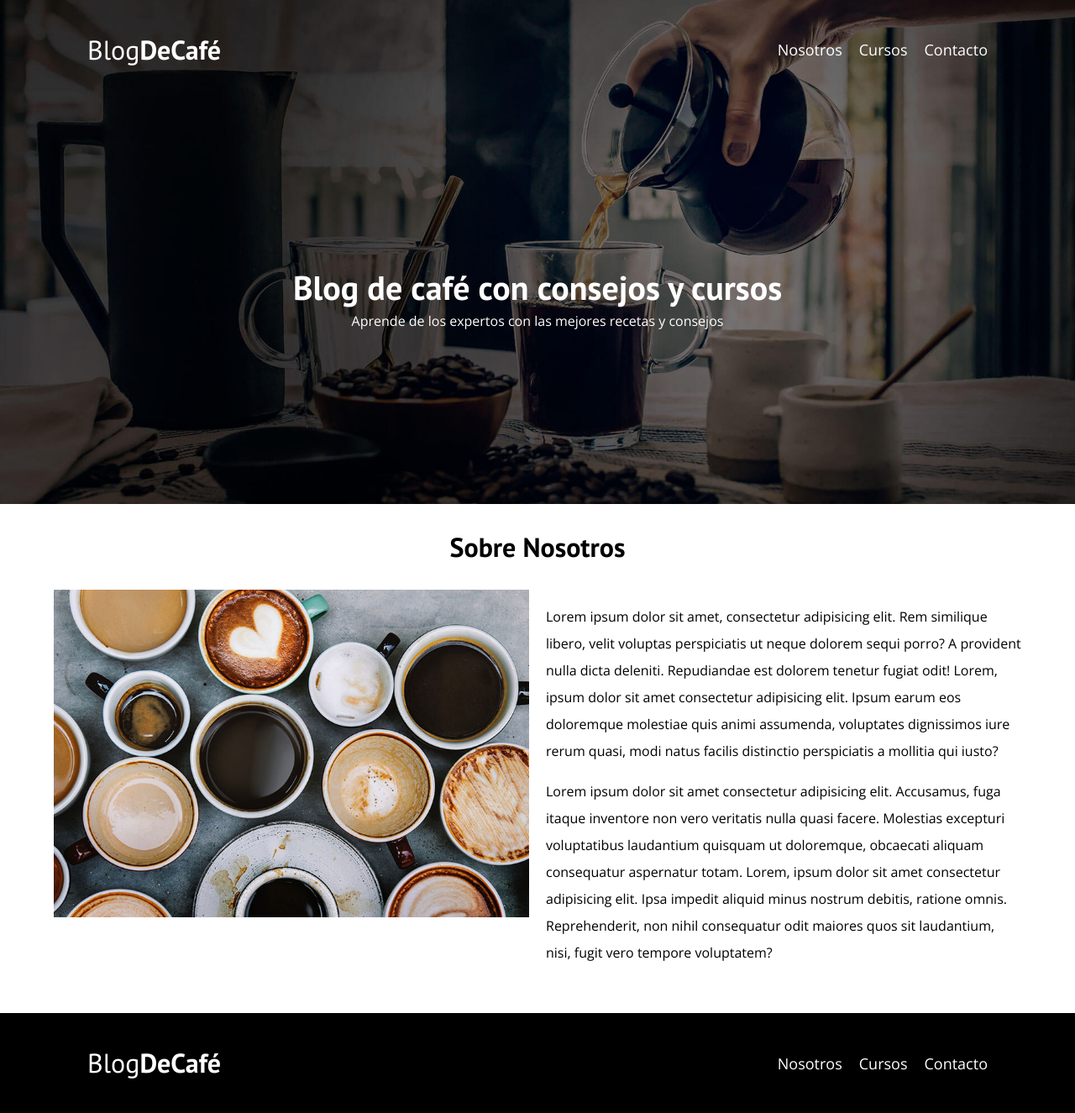
After one commit to DiegoArroyo12/DesarrolloWEB, a PHP site: page /nosotros.html in a window 1280 px wide. The commit adds this page. Shown: the whole page at 84% size. Run offline with PHP 8.4, Linux system fonts and the light colour scheme.

Commit message:
Ceando la Página de Nosotros

```diff
--- a/blogdecafe_inicio/css/style.css
+++ b/blogdecafe_inicio/css/style.css
@@ -56,7 +56,7 @@ h4 {
 }
 
 img {
-    max-width: 0;
+    max-width: 100%;
 }
 
 /* Utilidades */
@@ -209,3 +209,12 @@ img {
     /* padding-bottom: 3rem; */
     margin-top: 4rem;
 }
+
+/* Sobre Nosotros */
+@media (min-width: 768px) {
+    .sobre-nosotros {
+        display: grid;
+        grid-template-columns: repeat(2, 1fr);
+        column-gap: 2rem;
+    }
+}
--- /dev/null
+++ b/blogdecafe_inicio/nosotros.html
@@ -0,0 +1,82 @@
+<!DOCTYPE html>
+<html lang="en">
+<head>
+    <meta charset="UTF-8">
+    <meta name="viewport" content="width=device-width, initial-scale=1.0">
+    <title>BlogDeCafé</title>
+    <link rel="stylesheet" href="css/style.css">
+    <link rel="preconnect" href="https://fonts.googleapis.com">
+    <link rel="preconnect" href="https://fonts.gstatic.com" crossorigin>
+    <link href="https://fonts.googleapis.com/css2?family=Open+Sans&family=PT+Sans:wght@400;700&display=swap" rel="stylesheet">
+    <link rel="stylesheet" href="css/normalize.css">
+</head>
+<body>
+
+    <header class="header">
+
+        <div class="contenedor">
+            <div class="barra">
+                <a class="logo" href="index.html">
+                    <h1 class="logo__nombre no-margin centrar-texto">Blog<span class="logo__bold">DeCafé</span></h1>
+                </a>
+
+                <nav class="navegacion">
+                    <a href="nosotros.html" class="navegacion__enlace">Nosotros</a>
+                    <a href="cursos.html" class="navegacion__enlace">Cursos</a>
+                    <a href="contacto.html" class="navegacion__enlace">Contacto</a>
+                </nav>
+            </div>
+        </div>
+
+        <div class="header__texto">
+            <h2 class="no-margin">Blog de café con consejos y cursos</h2>
+            <p class="no-margin">Aprende de los expertos con las mejores recetas y consejos</p>
+        </div>
+
+    </header>
+
+    <main class="contenedor">
+        <h3 class="centrar-texto">Sobre Nosotros</h3>
+
+        <div class="sobre-nosotros">
+            <div class="sobre-nosotros__imagen">
+                <img src="img/nosotros.jpg" alt="Imagen Nosotros">
+            </div>
+
+            <div class="sobre-nosotros__texto">
+                <p>Lorem ipsum dolor sit amet, consectetur adipisicing elit. Rem similique libero,
+                    velit voluptas perspiciatis ut neque dolorem sequi porro? A provident nulla dicta deleniti.
+                    Repudiandae est dolorem tenetur fugiat odit! Lorem, ipsum dolor sit amet consectetur adipisicing elit.
+                    Ipsum earum eos doloremque molestiae quis animi assumenda, voluptates dignissimos iure rerum quasi,
+                    modi natus facilis distinctio perspiciatis a mollitia qui iusto?</p>
+
+                <p>Lorem ipsum dolor sit amet consectetur adipisicing elit. Accusamus, fuga itaque inventore non
+                    vero veritatis nulla quasi facere. Molestias excepturi voluptatibus laudantium quisquam ut doloremque,
+                    obcaecati aliquam consequatur aspernatur totam. Lorem, ipsum dolor sit amet consectetur adipisicing elit.
+                    Ipsa impedit aliquid minus nostrum debitis, ratione omnis. Reprehenderit, non nihil consequatur odit maiores
+                    quos sit laudantium, nisi, fugit vero tempore voluptatem?</p>
+            </div>
+        </div>
+    </main>
+
+    <footer class="footer">
+        <div class="contenedor">
+            <div class="barra">
+                <a class="logo" href="index.html">
+                    <h1 class="logo__nombre no-margin centrar-texto">Blog<span class="logo__bold">DeCafé</span></h1>
+                </a>
+
+                <nav class="navegacion">
+                    <a href="nosotros.html" class="navegacion__enlace">Nosotros</a>
+                    <a href="cursos.html" class="navegacion__enlace">Cursos</a>
+                    <a href="contacto.html" class="navegacion__enlace">Contacto</a>
+                </nav>
+            </div>
+        </div>
+    </footer>
+
+</body>
+</html>
+<!-- Cuando inspeccionamos una página y sale un área:
+Naranja: Margin
+Verde: Padding -->
```
